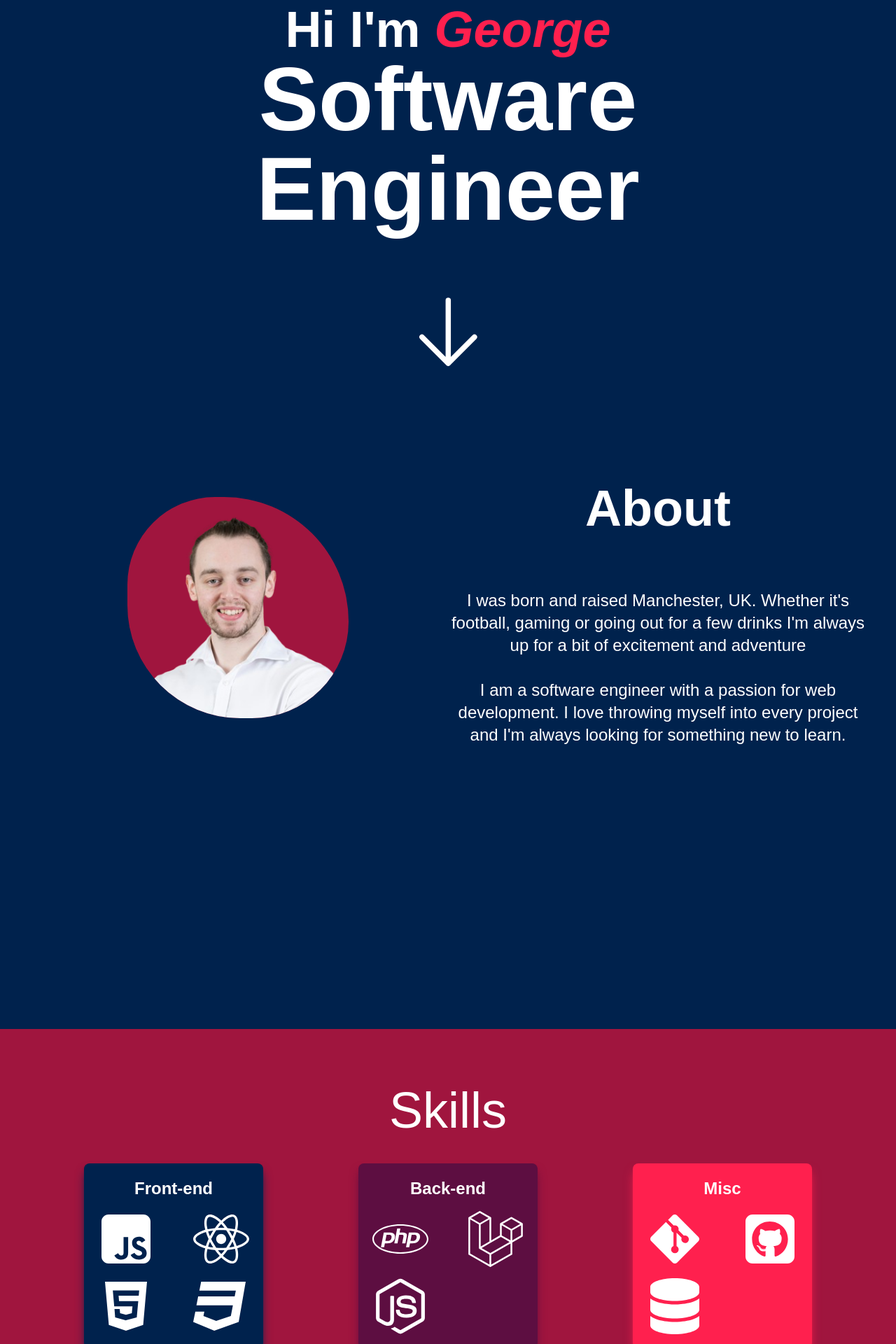
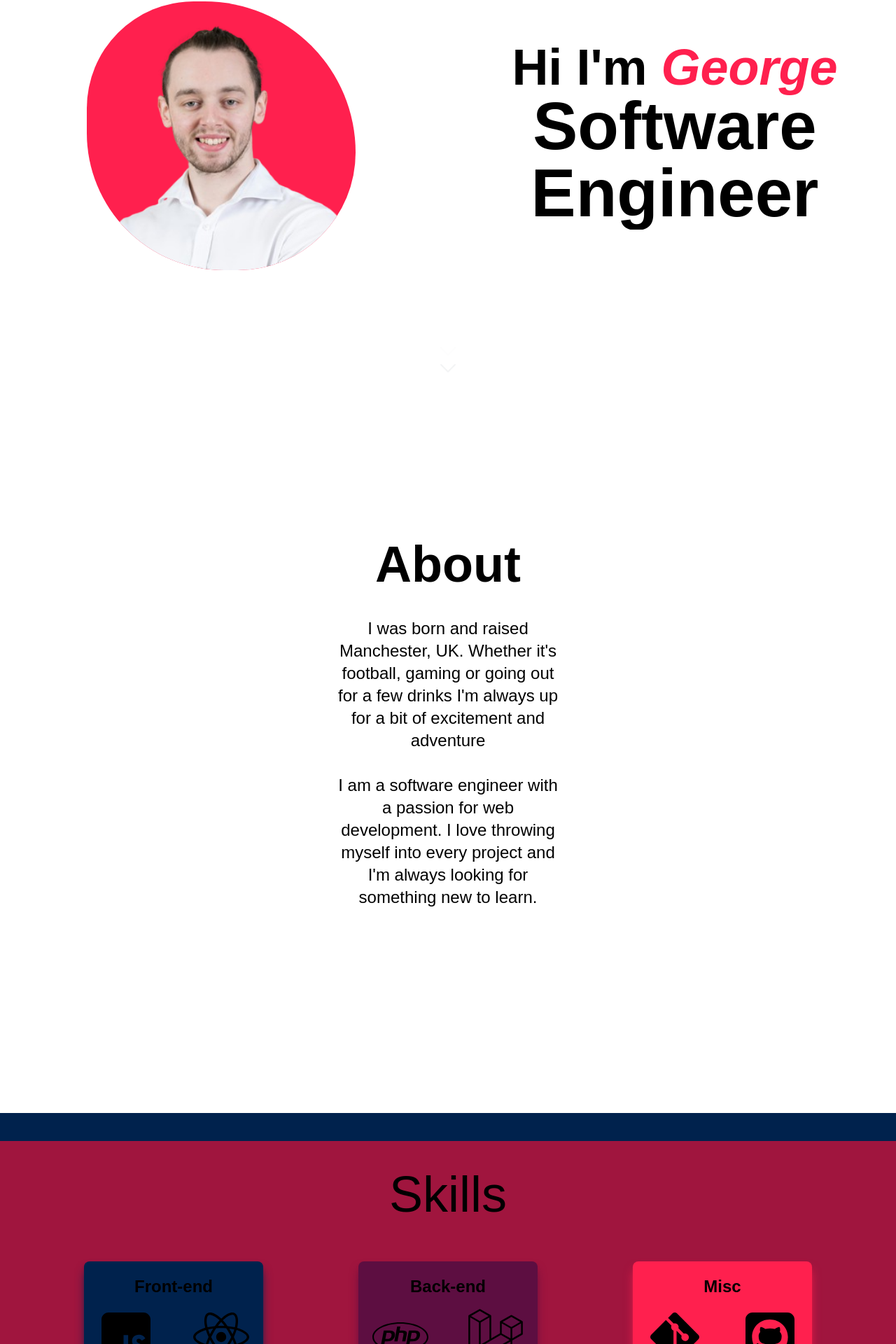
Before and after one commit to Maybol283/Personal-Portfolio, a React (Vite) app in the folder frontend/: page / in a window 1280 px wide. Shown: the part 170-2090 px from the top of the page at 70% size. Built offline with nearby package versions, Linux system fonts and the light colour scheme.

Commit message:
changed color palette and began animations

```diff
--- a/frontend/src/App.tsx
+++ b/frontend/src/App.tsx
@@ -7,7 +7,7 @@ import Contact from "./components/Contact";
 
 function App() {
   return (
-    <div className="size-full bg-palette-4">
+    <div className="size-full">
       <IntroPage></IntroPage>
       <About></About>
       <TechStack></TechStack>
--- a/frontend/src/components/About.tsx
+++ b/frontend/src/components/About.tsx
@@ -1,49 +1,11 @@
 import React from "react";
-import headshot from "../assets/HeadshotNoBG.png";
-import { useSpring, animated } from "@react-spring/web";
-import { useEffect } from "react";
 
 export default function About() {
-  const [styles, api] = useSpring(() => ({
-    borderTopLeftRadius: "350px",
-    borderTopRightRadius: "350px",
-    borderBottomLeftRadius: "350px",
-    borderBottomRightRadius: "350px",
-    config: { duration: 1000 },
-  }));
-
-  useEffect(() => {
-    const changeBorderRadius = () => {
-      api.start({
-        borderTopLeftRadius: `${Math.round(Math.random() * 200 + 350)}px`,
-        borderTopRightRadius: `${Math.round(Math.random() * 200 + 350)}px`,
-        borderBottomLeftRadius: `${Math.round(Math.random() * 200 + 350)}px`,
-        borderBottomRightRadius: `${Math.round(Math.random() * 200 + 350)}px`,
-      });
-    };
-
-    changeBorderRadius(); // Initial change
-
-    const interval = setInterval(changeBorderRadius, 1000); // Change every 1000ms (1s)
-
-    return () => clearInterval(interval); // Cleanup interval on unmount
-  }, [api]);
-
   return (
-    <div className="text-right size-full  bg-palette-4 ">
-      <div className="py-5 px-10 grid grid-rows-1 sm:grid-cols-2 items-center justify-items-center text font-normal">
-        <div className="custom-border overflow-hidden border-2 border-palette-4">
-          <animated.div
-            style={styles}
-            className="counter-rotate size-36 md:size-48 lg:size-80  overflow-hidden border-2 border-palette-4 flex items-center justify-center"
-          >
-            <img src={headshot} className="bg-palette-2 size-full object-fit" />
-          </animated.div>
-        </div>
-        <div className="my-5 text-center">
-          <h1 className="pt-10 sm:pt-5 sm:py-20 subtitle-text  font-bold">
-            About
-          </h1>
+    <div className="text-right size-full md:my-20 ">
+      <div className="py-5 px-10 grid grid-cols-1 justify-items-center text font-normal">
+        <div className="my-5 text-center sm:w-64 md:w-80">
+          <h1 className="sm:pt-5 sm:py-10 subtitle-text  font-bold">About</h1>
           <p>
             I was born and raised Manchester, UK. Whether it's football, gaming
             or going out for a few drinks I'm always up for a bit of excitement
--- a/frontend/src/components/Contact.tsx
+++ b/frontend/src/components/Contact.tsx
@@ -7,7 +7,7 @@ import {
 
 export default function Contact() {
   return (
-    <div className="relative isolate bg-">
+    <div className="relative isolate ">
       <div className="mx-auto grid max-w-7xl grid-cols-1 lg:grid-cols-2">
         <div className="relative px-6 pb-20 pt-24 sm:pt-32 lg:static lg:px-8 lg:pt-32 lg:pb-10">
           <div className="mx-auto max-w-xl lg:mx-0 lg:max-w-lg">
@@ -97,7 +97,7 @@ export default function Contact() {
         <form
           action="#"
           method="POST"
-          className="px-6 pb-24 pt-20 sm:pb-32 lg:px-8 lg:pt-32 lg:pb-10"
+          className="px-6 pb-6 pt-12 sm:pb-32 lg:px-8 lg:pt-32 lg:pb-12"
         >
           <div className="mx-auto max-w-xl lg:mr-0 lg:max-w-lg">
             <div className="grid grid-cols-1 gap-x-8 gap-y-6 sm:grid-cols-2">
--- a/frontend/src/components/Header.tsx
+++ b/frontend/src/components/Header.tsx
@@ -13,7 +13,7 @@ export default function Header() {
   const [mobileMenuOpen, setMobileMenuOpen] = useState(false);
 
   return (
-    <header className="bg-palette-4 w-100 fixed top-0 left-0 right-0">
+    <header className="w-100 fixed top-0 left-0 right-0">
       <nav
         className="mx-auto flex max-w-7xl items-center justify-between p-6 lg:px-8 -m-1.5"
         aria-label="Global"
--- a/frontend/src/components/IntroPage.tsx
+++ b/frontend/src/components/IntroPage.tsx
@@ -1,20 +1,61 @@
 import React from "react";
-import { ArrowDownIcon } from "@heroicons/react/24/outline";
+import headshot from "../assets/HeadshotNoBG.png";
+import { useSpring, animated } from "@react-spring/web";
+import { useEffect } from "react";
+import AnimatedChevron from "../components/SmallComponents/AnimatedChevron";
 
-export default function () {
+export default function IntroPage() {
+  const [textChange, textChangeApi] = useSpring(() => ({
+    from: { opacity: 0, y: -5, x: -5 },
+    to: { opacity: 1, y: 0, x: 0 },
+    config: { duration: 1000, mass: 5, tension: 2000, friction: 200 },
+    delay: 500,
+  }));
+
+  const [bubbleEffect, bubbleApi] = useSpring(() => ({
+    borderTopLeftRadius: "350px",
+    borderTopRightRadius: "350px",
+    borderBottomLeftRadius: "350px",
+    borderBottomRightRadius: "350px",
+    config: { duration: 1000 },
+  }));
+
+  useEffect(() => {
+    const changeBorderRadius = () => {
+      bubbleApi.start({
+        borderTopLeftRadius: `${Math.round(Math.random() * 200 + 350)}px`,
+        borderTopRightRadius: `${Math.round(Math.random() * 200 + 350)}px`,
+        borderBottomLeftRadius: `${Math.round(Math.random() * 200 + 350)}px`,
+        borderBottomRightRadius: `${Math.round(Math.random() * 200 + 350)}px`,
+      });
+    };
+
+    changeBorderRadius(); // Initial change
+    const interval = setInterval(changeBorderRadius, 1000); // Change every 1000ms (1s)
+    return () => clearInterval(interval); // Cleanup interval on unmount
+  }, [bubbleApi]);
+
   return (
-    <div className="pt-20 flex flex-col px-20 sm:gap-20 justify-center items-center w-full font-bold bg-palette-4 size-full">
-      <div className="text-center">
-        <h1 className="subtitle-text w-30 m-auto">
-          Hi I'm <span className="italic text-palette-1">George</span>
-        </h1>
-        <p className="title-text">Software Engineer</p>
+    <div className="pt-20  flex flex-col justify-center items-center font-bold size-full">
+      <div className="gap-4 grid grid-cols-1 sm:grid-cols-2 items-center justify-items-center">
+        <div className="">
+          <animated.div
+            style={bubbleEffect}
+            className="size-48 sm:size-56 md:size-80 lg:size-96 overflow-hidden"
+          >
+            <img src={headshot} className="bg-palette-1 size-full object-fit" />
+          </animated.div>
+        </div>
+        <div className="text-center overflow-hidden pb-1">
+          <animated.h1 style={textChange} className="subtitle-text">
+            Hi I'm <span className="italic text-palette-1">George</span>
+          </animated.h1>
+          <p className="title-text">Software Engineer</p>
+        </div>
       </div>
-      <ArrowDownIcon
-        href=""
-        className="size-1/3 sm:size-1/6"
-        aria-hidden="true"
-      />
+      <div className="flex flex-col items-center justify-items-center sm:mt-10">
+        <AnimatedChevron />
+      </div>
     </div>
   );
 }
--- /dev/null
+++ b/frontend/src/components/SmallComponents/AnimatedChevron.jsx
@@ -0,0 +1,38 @@
+import React from "react";
+import { useTrail, animated } from "@react-spring/web";
+import { ChevronDownIcon } from "@heroicons/react/24/outline";
+import { useEffect } from "react";
+
+export default function AnimatedChevron() {
+  // Number of chevrons
+  const chevronsCount = 3;
+
+  // useTrail hook for orchestrating the chevron animations
+  const [trails, api] = useTrail(3, () => ({
+    from: { opacity: 0 },
+    to: { opacity: 1 },
+    loop: { reverse: true }, // Loop with reverse to make it fade back out
+    config: { duration: 500 },
+    delay: 500,
+    pause: true,
+  }));
+
+  useEffect(() => {
+    // Start the animation with a 2-second delay
+    const timer = setTimeout(() => {
+      api.start({ pause: false });
+    }, 2000);
+
+    return () => clearTimeout(timer); // Clean up the timer on component unmount
+  }, []);
+
+  return (
+    <div className="flex flex-col items-center justify-items-center mt-10">
+      {trails.map((props, index) => (
+        <animated.div key={index} style={props} className="-my-1">
+          <ChevronDownIcon className="w-8 h-8 text-gray-500" />
+        </animated.div>
+      ))}
+    </div>
+  );
+}
--- a/frontend/src/components/TechStack.tsx
+++ b/frontend/src/components/TechStack.tsx
@@ -14,66 +14,66 @@ import {
 import { faDatabase } from "@fortawesome/free-solid-svg-icons";
 export default function TechStack() {
   return (
-    <div className="overflow-x-hidden py-10 text-center subtitle-text size-full bg-palette-4">
-      <div className="bg-palette-2 py-20 ">
-        <h1 className=" decoration-palette-2">Skills</h1>
-        <div className=" text-left pt-5 sm:pt-10  flex flex-row sm:flex-cols gap-4 place-content-evenly">
-          <div className="rounded-lg bg-palette-4 shadow-lg shadow-palette-4 py-5">
+    <div className="overflow-hidden py-10 text-center subtitle-text size-full pb-5 bg-palette-4">
+      <div className="bg-palette-2">
+        <h1 className=" decoration-palette-2 py-10">Skills</h1>
+        <div className=" text-left py-5 sm:py-15 justify-items-center flex flex-wrap gap-4 place-content-evenly">
+          <div className=" rounded-lg bg-palette-4 shadow-lg shadow-palette-4 lg:py-5">
             <p className=" text font-bold pb-4 text-center">Front-end</p>
             <div>
               <div className=" grid grid-cols-2 gap-4">
                 <FontAwesomeIcon
-                  className="px-5 size-20 align-bottom"
+                  className="px-5 size-10 sm:size-20 align-bottom"
                   icon={faSquareJs}
                 />
                 <FontAwesomeIcon
-                  className="px-5 size-20 align-bottom"
+                  className="px-5 size-10 sm:size-20 align-bottom"
                   icon={faReact}
                 />
                 <FontAwesomeIcon
-                  className="px-5 size-20 align-bottom"
+                  className="px-5 size-10 sm:size-20 align-bottom"
                   icon={faHtml5}
                 />
                 <FontAwesomeIcon
-                  className="px-5 size-20 align-bottom"
+                  className="px-5 size-10 sm:size-20 align-bottom"
                   icon={faCss3}
                 />
               </div>
             </div>
           </div>
-          <div className="rounded-lg bg-palette-3 shadow-lg shadow-palette-3 py-5">
+          <div className="  rounded-lg bg-palette-3 shadow-lg shadow-palette-3 lg:py-5">
             <p className="text font-bold pb-4 text-center">Back-end</p>
             <div>
               <div className="grid grid-cols-2 gap-4">
                 <FontAwesomeIcon
-                  className="px-5 size-20 align-bottom"
+                  className="px-5 size-10 sm:size-20 align-bottom"
                   icon={faPhp}
                 />
                 <FontAwesomeIcon
-                  className="px-5 size-20 align-bottom"
+                  className="px-5 size-10 sm:size-20 align-bottom"
                   icon={faLaravel}
                 />
                 <FontAwesomeIcon
-                  className="px-5 size-20 align-bottom"
+                  className="px-5 size-10 sm:size-20 align-bottom"
                   icon={faNodeJs}
                 />
               </div>
             </div>
           </div>
-          <div className="rounded-lg bg-palette-1 shadow-lg shadow-palette-1 py-5">
+          <div className="  rounded-lg bg-palette-1 shadow-lg shadow-palette-1 lg:py-5">
             <p className="text font-bold pb-4 text-center">Misc</p>
             <div>
               <div className="grid grid-cols-2 gap-4">
                 <FontAwesomeIcon
-                  className="px-5 size-20 align-bottom"
+                  className="px-5 size-10 sm:size-20 align-bottom"
                   icon={faGitAlt}
                 />
                 <FontAwesomeIcon
-                  className="px-5 size-20 align-bottom"
+                  className="px-5 size-10 sm:size-20 align-bottom"
                   icon={faGithubSquare}
                 />
                 <FontAwesomeIcon
-                  className="px-5 size-20 align-bottom"
+                  className="px-5 size-10 sm:size-20 align-bottom"
                   icon={faDatabase}
                 />
               </div>
--- a/frontend/src/index.css
+++ b/frontend/src/index.css
@@ -4,10 +4,10 @@
 
 @layer components {
   .title-text {
-    @apply text-5xl md:text-7xl lg:text-9xl;
+    @apply text-6xl md:text-7xl lg:text-8xl;
   }
   .subtitle-text {
-    @apply text-3xl md:text-5xl lg:text-7xl;
+    @apply text-4xl md:text-6xl lg:text-7xl;
   }
   .text {
     @apply text-lg md:text-xl lg:text-2xl;
@@ -21,7 +21,16 @@ body,
   height: 100%;
   margin: 0;
   padding: 0;
-  color: white;
+
   font-family: sans-serif;
+  background-color: white;
+}
+
+.background {
   background-color: #00224d;
+  opacity: 1;
+  background-image: radial-gradient(#a0153e 2px, transparent 2px),
+    radial-gradient(#a0153e 2px, #00224d 2px);
+  background-size: 80px 80px;
+  background-position: 0 0, 40px 40px;
 }
```
Also changed, not shown: frontend/src/components/Projects.tsx (+31 -6 lines).
